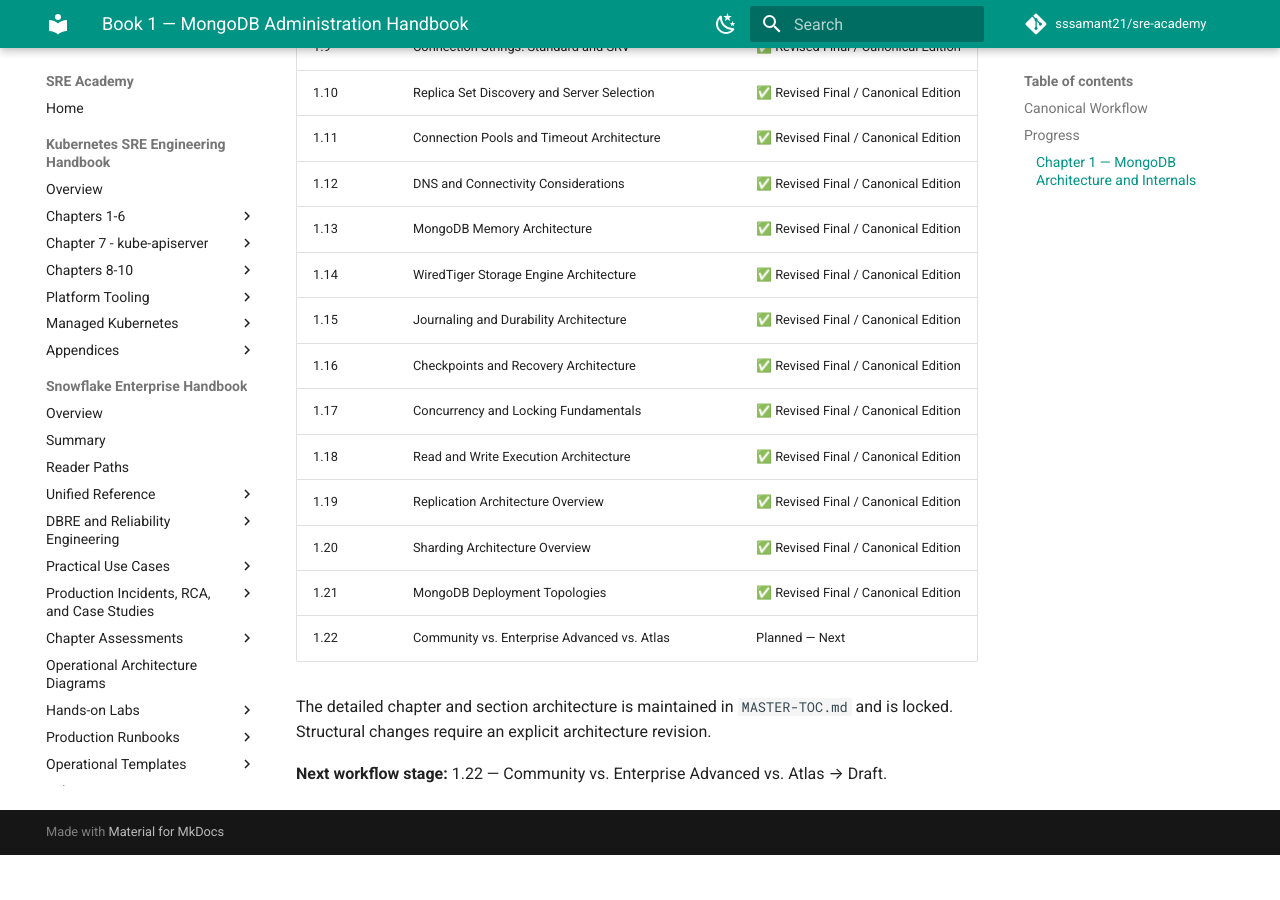
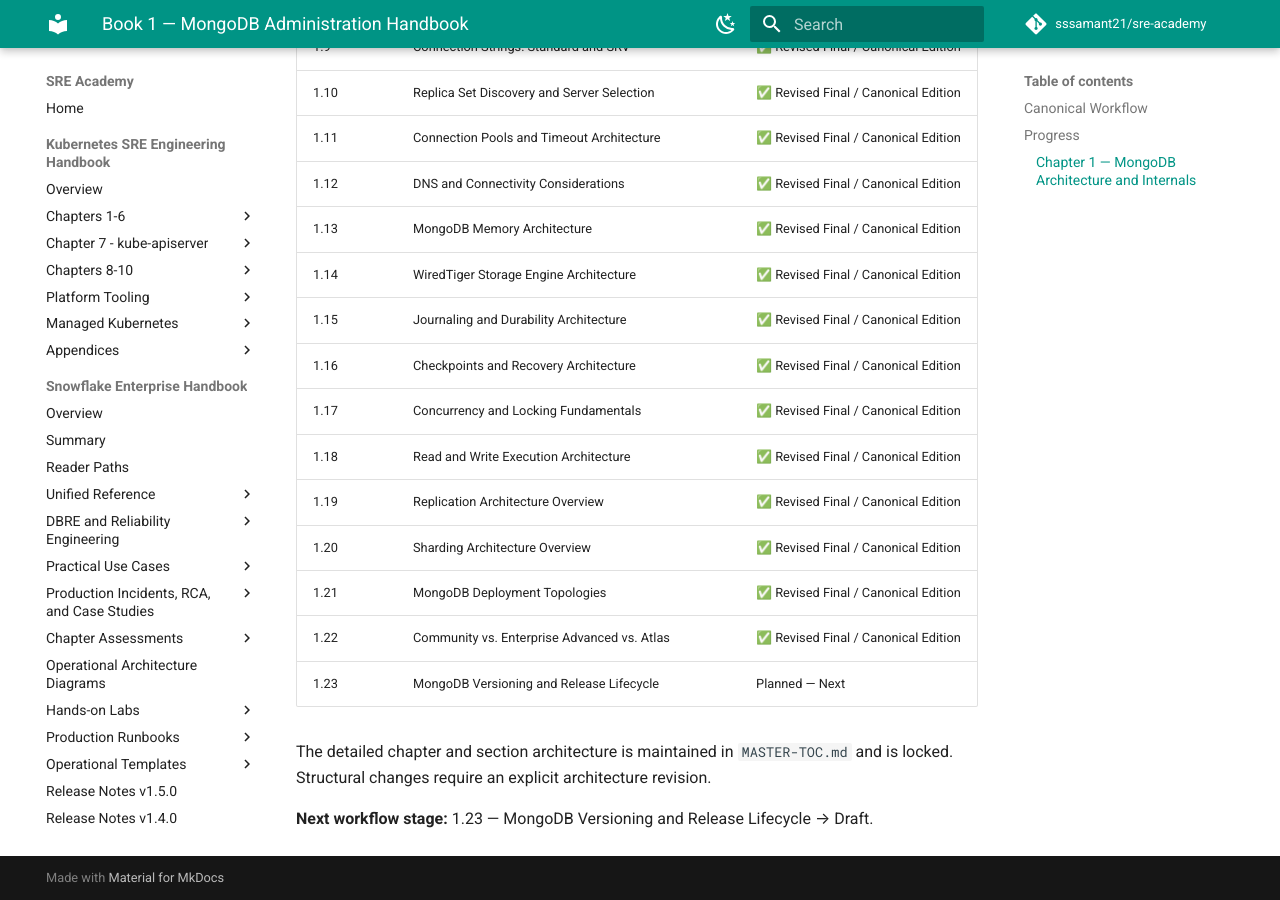
Before and after one commit to sssamant21/sre-academy, an MkDocs documentation site: the page built from docs/books/mongodb/mongodb-administration-handbook/README.md, in a window 1280 px wide and 900 px high, scrolled down 1090 px. Built offline with MkDocs 1.6.1 and Material for MkDocs 9.7.7, drawn with Linux system fonts in a browser that asks for light colours; comment, search, counter and statistics services are not loaded; before the commit the page ends 1945 px from its top, so only the background shows below that.

Commit message:
docs(mongodb): mark section 1.22 canonical

```diff
--- a/docs/books/mongodb/mongodb-administration-handbook/README.md
+++ b/docs/books/mongodb/mongodb-administration-handbook/README.md
@@ -38,8 +38,9 @@
 | 1.19 | Replication Architecture Overview | ✅ Revised Final / Canonical Edition |
 | 1.20 | Sharding Architecture Overview | ✅ Revised Final / Canonical Edition |
 | 1.21 | MongoDB Deployment Topologies | ✅ Revised Final / Canonical Edition |
-| 1.22 | Community vs. Enterprise Advanced vs. Atlas | Planned — Next |
+| 1.22 | Community vs. Enterprise Advanced vs. Atlas | ✅ Revised Final / Canonical Edition |
+| 1.23 | MongoDB Versioning and Release Lifecycle | Planned — Next |
 
 The detailed chapter and section architecture is maintained in `MASTER-TOC.md` and is locked. Structural changes require an explicit architecture revision.
 
-**Next workflow stage:** 1.22 — Community vs. Enterprise Advanced vs. Atlas → Draft.
+**Next workflow stage:** 1.23 — MongoDB Versioning and Release Lifecycle → Draft.
```
